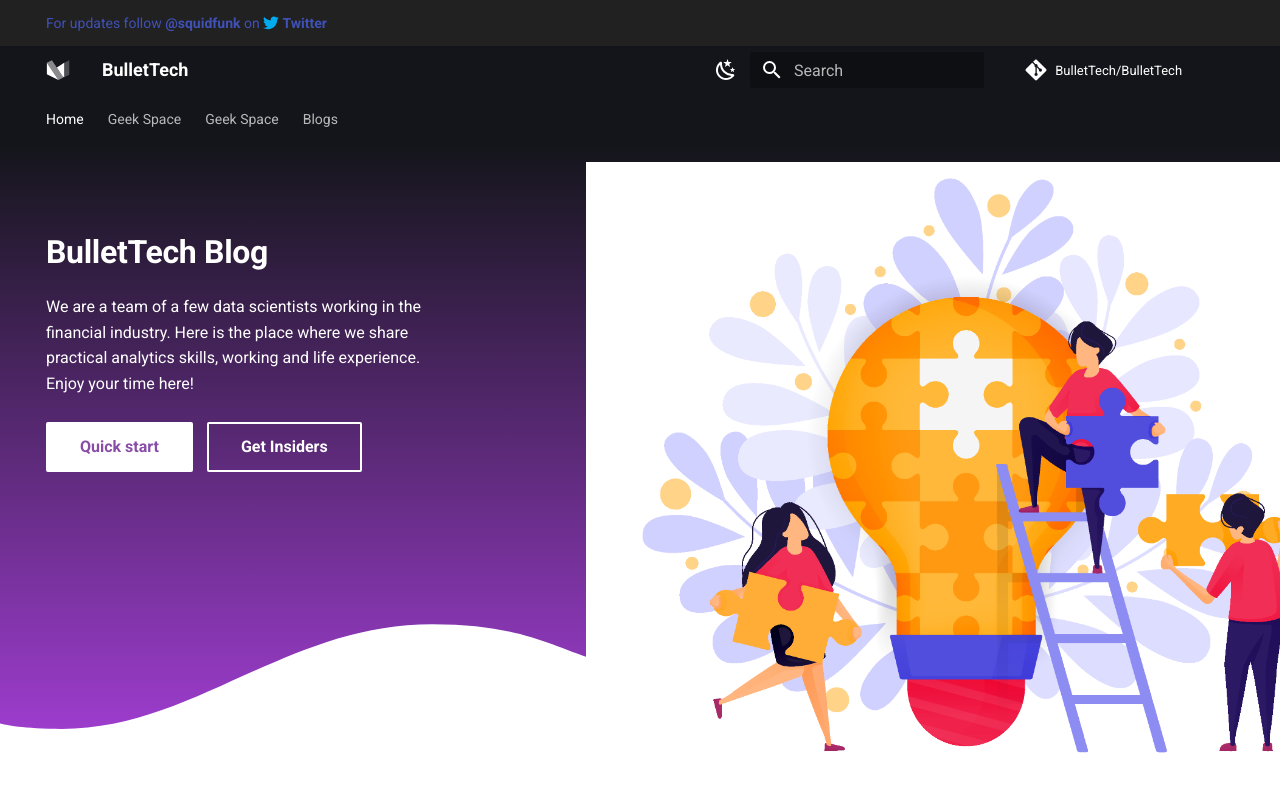
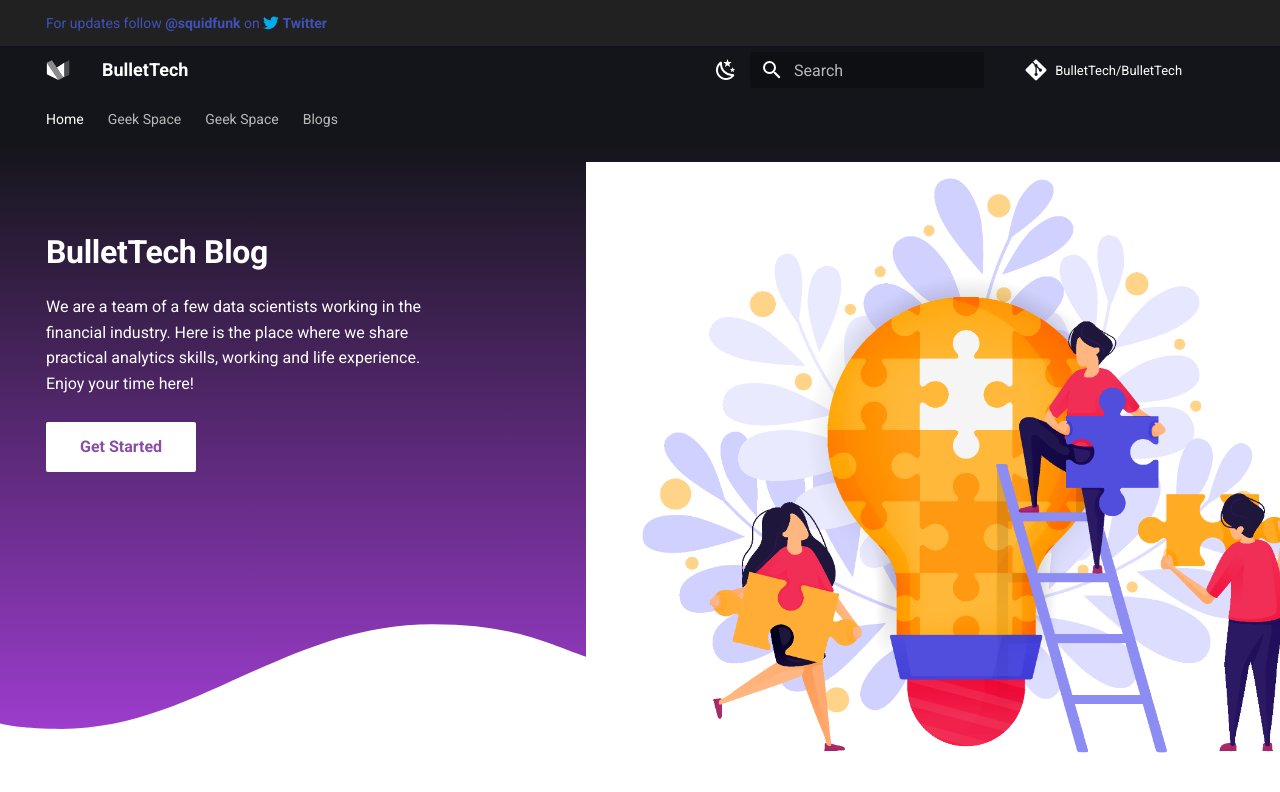
Before and after one commit to BulletTech/BulletTech, an MkDocs documentation site: the page built from docs/index.md, in a window 1280 px wide. Shown: the top 792 px of the page. Built offline with MkDocs 1.6.1 and Material for MkDocs 9.7.7, drawn with Linux system fonts in a browser that asks for light colours; comment, search, counter and statistics services are not loaded.

Commit message:
Remove useless buttons

```diff
--- a/material/overrides/home.html
+++ b/material/overrides/home.html
@@ -16,11 +16,9 @@
           <h1>BulletTech Blog</h1>
           <p>{{ config.site_description }}</p>
           <a href="{{ page.next_page.url | url }}" title="{{ page.next_page.title | e }}" class="md-button md-button--primary">
-            Quick start
+            Get Started
           </a>
-          <a href="{{ 'insiders/' | url }}" title="Material for MkDocs Insiders" class="md-button">
-            Get Insiders
-          </a>
+
         </div>
       </div>
     </div>
```
